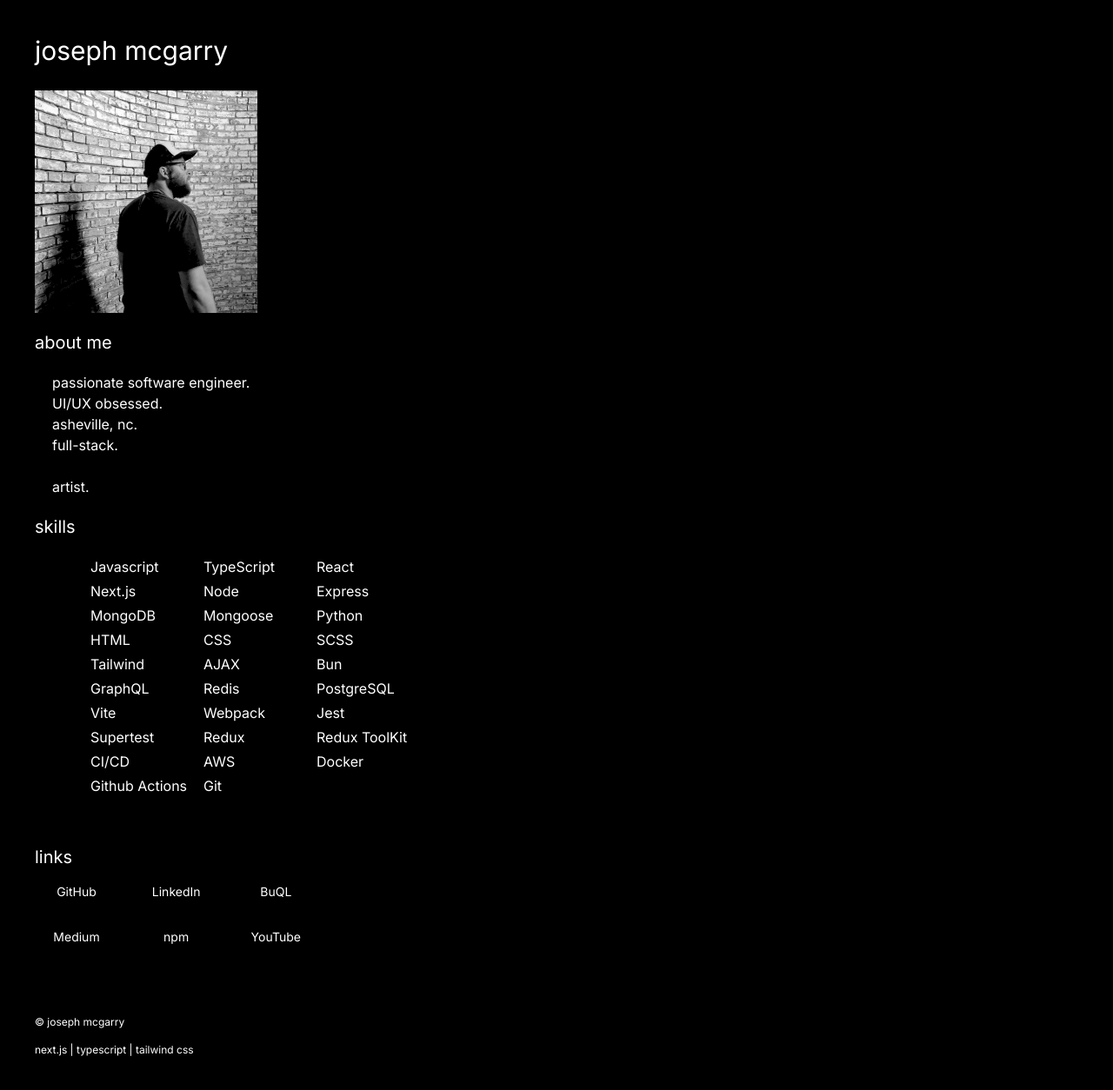
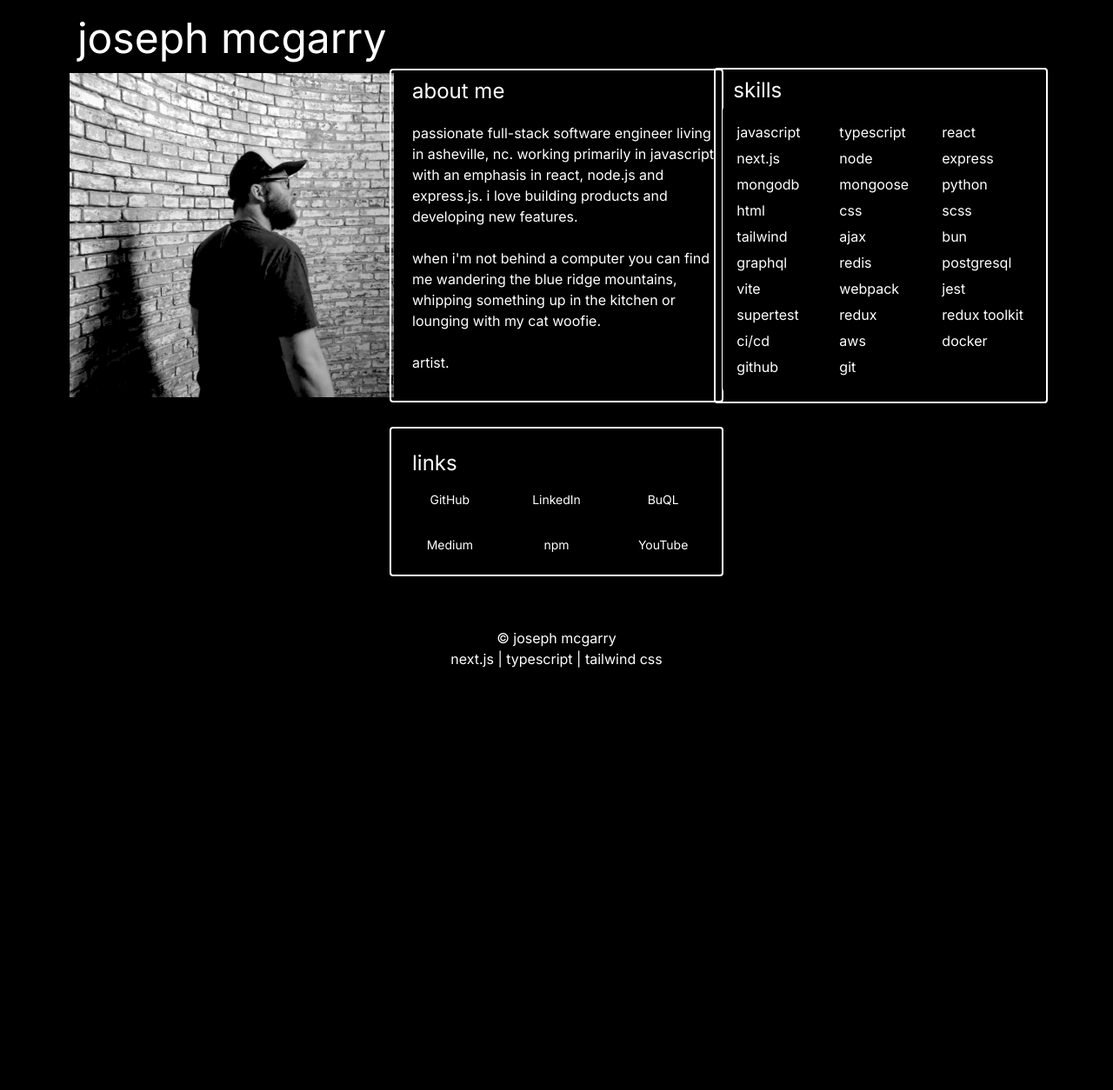
Before and after one commit to Joseph-McGarry/personalpage, a Next.js app in the folder personalpage/: page / in a window 1280 px wide. Shown: the whole page at 87% size. After the commit the page ends 800 px from the top, so only its background shows below. Built offline with nearby package versions, Linux system fonts and the light colour scheme.

Commit message:
major layout changes. added white border around text. made scaling a bit smoother but still needs work. fleshed out bio a bit more. edited some of the skills. for webpage, layout was changed to horizonal layout instead of vertical to eliminate scrolling.

```diff
--- /dev/null
+++ b/personalpage/app/about.tsx
@@ -0,0 +1,21 @@
+'use client';
+
+export default function About() {
+
+return (
+    <div className='text-left border-2 border-white p-2 rounded w-68 md:w-96 lg:w-96 h-auto'>
+          <h1 className='text-2xl pl-4'>about me</h1>
+          <p className='pl-4 pt-5 pb-6'>
+          passionate full-stack software engineer living in asheville, nc.
+          working primarily in javascript with an emphasis in react, node.js and express.js.
+          i love building products and developing new features.
+          <br></br>
+          <br></br>
+          when i'm not behind a computer you can find me wandering the blue ridge mountains, whipping something up in the kitchen or lounging with my cat woofie.
+          <br></br>
+          <br></br>
+          <a className="cursor-default hover:text-black" href="https://www.instagram.com/vulcanistileco/" target="_blank" rel="noopener noreferrer">artist.</a>
+          </p>
+        </div>
+    );
+};
--- /dev/null
+++ b/personalpage/app/links.tsx
@@ -0,0 +1,43 @@
+'use client';
+
+export default function Links() {
+
+return (
+    <div className='p-2 border-2 border-white rounded w-68 md:w-96 lg:w-96 h-auto' >
+        <h1 className='text-2xl pt-4 pl-4'>links</h1>
+        {/* <div className="text-center items-center grid grid-cols-2 md:grid-cols-3 gap-x-1"> */}
+        <div className="grid grid-cols-3 gap-x-1 place-items-center">
+            <div  className='m-2'>
+                <a href="https://github.com/Joseph-McGarry" target="_blank" rel="noopener noreferrer" className='cursor-default block text-sm w-20 p-2 rounded text-center hover:shadow-white hover:bg-black transition-shadow duration-300 ease-in-out'>
+                GitHub
+                </a>
+            </div>
+            <div  className='m-2'>
+                <a href="https://www.linkedin.com/in/joseph-mcgarry" target="_blank" rel="noopener noreferrer" className='cursor-default block text-sm w-20 p-2 rounded text-center hover:shadow-white hover:bg-black transition-shadow duration-300 ease-in-out'>
+                LinkedIn
+                </a>
+            </div>
+            <div className='m-2'>
+                <a href="https://buql.dev" target="_blank" rel="noopener noreferrer" className='cursor-default block text-sm w-20 p-2 rounded text-center hover:shadow-white hover:bg-black transition-shadow duration-300 ease-in-out'>
+                BuQL
+                </a>
+            </div>
+            <div className='m-2'>
+                <a href="https://medium.com/@dylan.e.briar/looking-for-a-graphql-caching-solution-in-bun-its-time-to-buql-up-b2742f07847f" target="_blank" rel="noopener noreferrer" className='cursor-default block text-sm w-20 p-2 rounded text-center hover:shadow-white hover:bg-black transition-shadow duration-300 ease-in-out'>
+                Medium
+                </a>
+            </div>
+            <div className='m-2'>
+                <a href="https://www.npmjs.com/package/@buql/buql" target="_blank" rel="noopener noreferrer" className='cursor-default block text-sm w-20 p-2 rounded text-center hover:shadow-white hover:bg-black transition-shadow duration-300 ease-in-out'>
+                npm
+                </a>
+            </div>
+            <div className='m-2'>
+                <a href="https://www.youtube.com/watch?v=0uBBJrszzUE&t=5s" target="_blank" rel="noopener noreferrer" className='cursor-default block text-sm w-20 p-2 rounded text-center hover:shadow-white hover:bg-black transition-shadow duration-300 ease-in-out'>
+                YouTube
+                </a>
+            </div>
+        </div>
+    </div>
+    )
+}
--- a/personalpage/app/page.tsx
+++ b/personalpage/app/page.tsx
@@ -3,82 +3,50 @@ import dynamic from 'next/dynamic';
 // import Book from '../pages/book';
 
 const Shuffle = dynamic(() => import('./shuffle'), {ssr: false});
+const Links = dynamic(() => import('./links'), {ssr: false});
+const About = dynamic(() => import('./about'), {ssr: false});
 
 export default function Home() {
-  // Split the name to isolate the "g" for styling as a button
   const namePart1 = 'joseph mc';
   const namePart2 = 'arry';
 
   return (
-    <main className="flex min-h-screen min-w-screen flex-col items-left justify-around p-10">
-      <h1 className="text-3xl">
+    <main className="min-h-screen min-w-screen grid grid-cols-1 md:grid-cols-3 place-items-center px-5 md:px-10 lg:px-20">
+      <div className="flex flex-col items-center text-center space-y-4">
+        <header>
+          <h1 className="text-3xl md:text-5xl lg:text-5xl">
             {namePart1}
-        {/* Using Link component directly without <a> */}
             <Link href="/book" passHref>
-          {/* Styling applied directly to Link. The 'g' is now part of the Link component */}
               <span className="cursor-default hover:text-black" style={{outline: 'none'}}>
                 g
               </span>
             </Link>
             {namePart2}
           </h1>
-      <img src="/test.jpg" alt="test" className='w-64 h-auto pt-7 pb-5'></img>
-      <div>
-        <h1 className='text-xl'>about me</h1>
-        <p className='w-84 pl-5 pt-5 pb-5'>
-        passionate software engineer.<br></br>
-        UI/UX obsessed. <br></br>
-        asheville, nc. <br></br>
-        full-stack.<br></br>
-         <br></br>
-         <a className="cursor-default hover:text-black" href="https://www.instagram.com/vulcanistileco/" target="_blank" rel="noopener noreferrer">artist.</a>
-        </p>
+        </header>
+
+        <img src="/test.jpg" alt="test" className="w-68 md:w-96 h-auto"></img>
+
       </div>
-      <div>
+      <div className="mt-2 sm:mt-4 md:mt-4 lg:mt-4 xl:mt-10 flex flex-col items-center space-y-4 pt-6">
+        <About />
+      </div>
+
+      <div className="mt-2 sm:mt-4 md:mt-6 lg:mt-8 xl:mt-10 flex flex-col items-center space-y-4 pt-6">
         <Shuffle />
       </div>
-      <div >
-        <h1 className='mt-10 text-xl'>links</h1>
-        {/* <div className="grid grid-cols-4 gap-x-6 w-80"> */}
-        <div className="grid grid-cols-2 md:grid-cols-3 gap-x-6 w-80">
-          <div  className='m-2'>
-            <a href="https://github.com/Joseph-McGarry" target="_blank" rel="noopener noreferrer" className='cursor-default block text-sm w-20 p-2 rounded text-center hover:shadow-white hover:bg-black transition-shadow duration-300 ease-in-out'>
-              GitHub
-            </a>
+
+      <div className="flex flex-col items-center space-y-4 pt-6">
       </div>
-          <div style={{paddingLeft: '0px'}} className='m-2'>
-            <a href="https://www.linkedin.com/in/joseph-mcgarry" target="_blank" rel="noopener noreferrer" className='cursor-default block text-sm w-20 p-2 rounded text-center hover:shadow-white hover:bg-black transition-shadow duration-300 ease-in-out'>
-              LinkedIn
-            </a>
-          </div><div style={{paddingLeft: '0px'}} className='m-2'>
-            <a href="https://buql.dev" target="_blank" rel="noopener noreferrer" className='cursor-default block text-sm w-20 p-2 rounded text-center hover:shadow-white hover:bg-black transition-shadow duration-300 ease-in-out'>
-              BuQL
-            </a>
+
+      <div className="flex flex-col items-center">
+        <Links />
       </div>
-          <div style={{paddingLeft: '0px'}} className='m-2'>
-            <a href="https://medium.com/@dylan.e.briar/looking-for-a-graphql-caching-solution-in-bun-its-time-to-buql-up-b2742f07847f" target="_blank" rel="noopener noreferrer" className='cursor-default block text-sm w-20 p-2 rounded text-center hover:shadow-white hover:bg-black transition-shadow duration-300 ease-in-out'>
-              Medium
-            </a>
-          </div>
-          <div style={{paddingLeft: '0px'}} className='m-2'>
-            <a href="https://www.npmjs.com/package/@buql/buql" target="_blank" rel="noopener noreferrer" className='cursor-default block text-sm w-20 p-2 rounded text-center hover:shadow-white hover:bg-black transition-shadow duration-300 ease-in-out'>
-              npm
-            </a>
-          </div>
-          <div style={{paddingLeft: '0px'}} className='m-2'>
-            <a href="https://www.youtube.com/watch?v=0uBBJrszzUE&t=5s" target="_blank" rel="noopener noreferrer" className='cursor-default block text-sm w-20 p-2 rounded text-center hover:shadow-white hover:bg-black transition-shadow duration-300 ease-in-out'>
-              YouTube
-            </a>
-          </div>
-        </div>
-      </div>
-        <div>
-          <p className='text-xs pt-16 pl-0'>
-          © joseph mcgarry <br></br>
-          <br></br>
+
+      <footer className="col-span-full text-sm md:text-base lg:text-base text-center mt-8 mb-4">
+        © joseph mcgarry <br />
         next.js | typescript | tailwind css
-          </p>
-        </div>
+      </footer>
     </main>
   );
 }
--- a/personalpage/app/shuffle.tsx
+++ b/personalpage/app/shuffle.tsx
@@ -4,11 +4,11 @@ import { useState, useEffect } from 'react';
 import { motion, AnimatePresence } from 'framer-motion';
 
 const initialSkills = [
-  'Javascript', 'TypeScript', 'React', 'Next.js', 'Node', 'Express', 'MongoDB',
-  'Mongoose', 'Python', 'HTML', 'CSS', 'SCSS', 'Tailwind', 'AJAX', 'Bun', 'GraphQL',
-  'Redis','PostgreSQL', 'Vite', 'Webpack', 'Jest', 'Supertest',
-  'Redux', 'Redux ToolKit', 'CI/CD', 'AWS',
-  'Docker', 'Github Actions', 'Git' ]
+  'javascript', 'typescript', 'react', 'next.js', 'node', 'express', 'mongodb',
+  'mongoose', 'python', 'html', 'css', 'scss', 'tailwind', 'ajax', 'bun', 'graphql',
+  'redis','postgresql', 'vite', 'webpack', 'jest', 'supertest',
+  'redux', 'redux toolkit', 'ci/cd', 'aws',
+  'docker', 'github', 'git' ]
 
 export default function Shuffle() {
   const [skills, setSkills] = useState(initialSkills.map((skill, index) => ({
@@ -49,12 +49,12 @@ export default function Shuffle() {
   };
 
   return (
-    <div>
-      <button className="text-xl cursor-default hover:text-black" onClick={handleSkillsClick}>skills</button>
-      {/* <div className="mt-1" style={{paddingLeft: '70px'}}> */}
-      <div className="mt-1 flex">
-        {/* <div className="max-w-[450px] w-full bg-black rounded-lg" style={{ display: 'grid', gridTemplateColumns: 'repeat(3, minmax(0, 1fr))'}}> */}
-        <div className="max-w-[450px] w-full bg-black rounded-lg px-0 py-4 sm:pl-16 pl-2" style={{ display: 'grid', gridTemplateColumns: 'repeat(3, minmax(0, 1fr))', gap: '0.25rem' }}>
+    <div className='p-2 border-2 border-white rounded w-68 md:w-96 lg:w-96 h-auto'>
+      <button className="pl-3 text-2xl  cursor-default hover:text-black" onClick={handleSkillsClick}>skills</button>
+      <div>
+        {/* <div className="max-w-[450px] w-full bg-black rounded-lg px-0 py-4" style={{ display: 'grid', gridTemplateColumns: 'repeat(3, minmax(0, 1fr))', gap: '0.25rem' }}> */}
+        {/* <div className="max-w-[450px] w-full bg-black rounded-lg px-0 py-2 grid grid-cols-2 sm:grid-cols-3 gap-1"> */}
+        <div className="pt-5 pl-4 pb-5 text-md md:text-md bg-black rounded-lg px-0 py-2 grid grid-cols-3 gap-1.5 place-items-">
           <AnimatePresence>
             {skills.map((skill) => (
               <motion.div
@@ -64,7 +64,6 @@ export default function Shuffle() {
                 exit={{ opacity: 0, y: -20 }}
                 transition={{ duration: transitionDuration }}
                 layout
-                // className="p-2"
               >
                 {skill.name}
               </motion.div>
```
Lines whose indentation alone changed are shown as unchanged.
